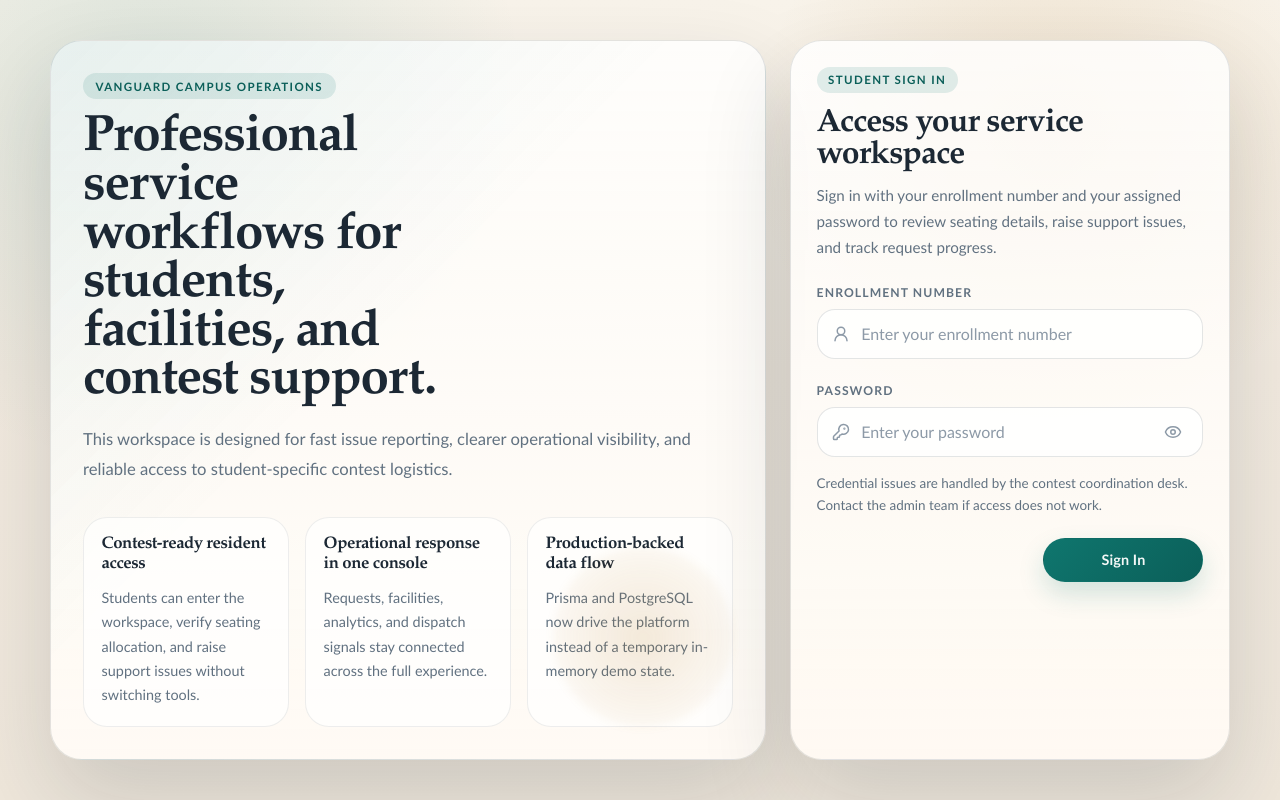
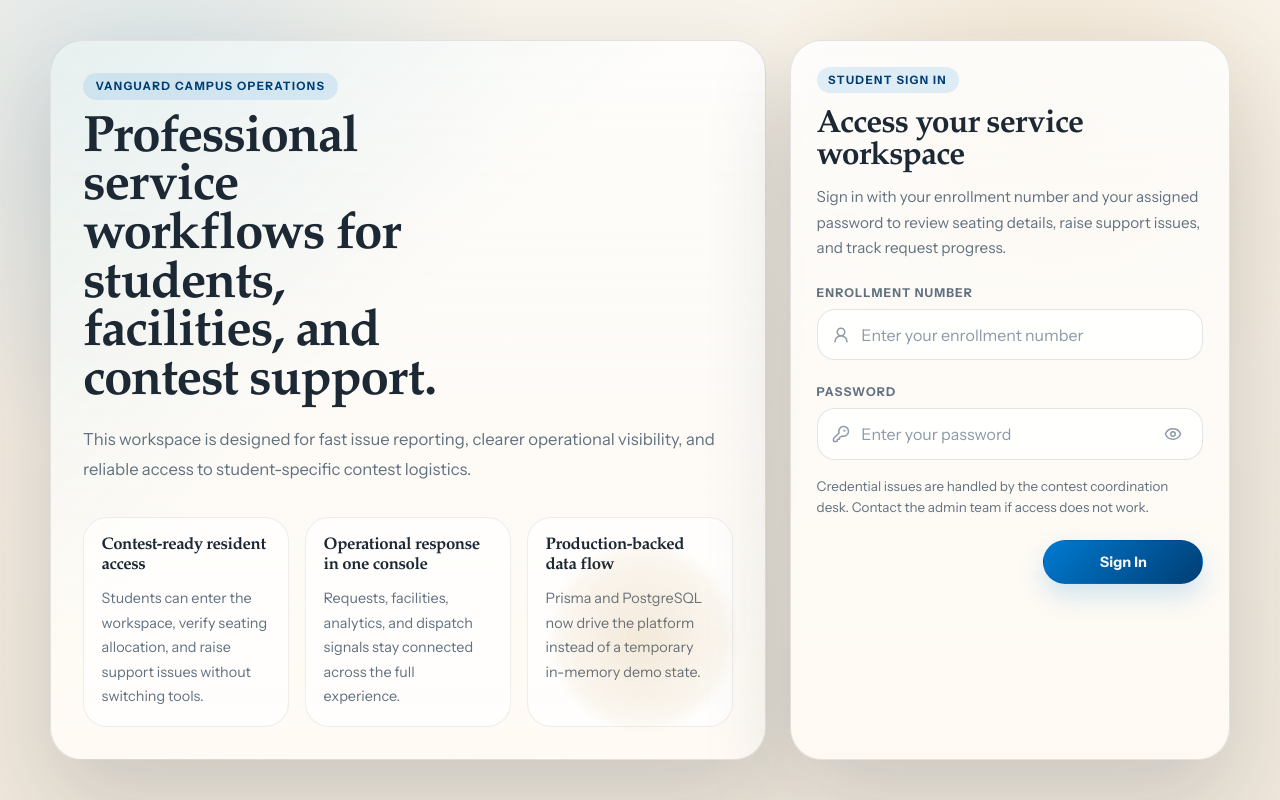
Before and after one commit to aabirsarkar-sde/System_Design_Project, a Next.js app in the folder frontend/: page /login in a window 1280 px wide. Built offline with nearby package versions, Linux system fonts and the light colour scheme; no server answers.

Commit message:
feat: rebrand UI to NST Operations
- Introduce the Deep Blue (#003E74) and Lighter Blue (#007AD1) palette
- Globally replace Aptos with Instrument Sans (optimized via next/font)
- Update sidebar navigation logo and gradients

```diff
--- a/frontend/src/app/globals.css
+++ b/frontend/src/app/globals.css
@@ -14,9 +14,9 @@
   --text-tertiary: #8d9aa7;
   --text-on-dark: #f8f5ef;
 
-  --brand: #0f766e;
-  --brand-strong: #0b5f59;
-  --brand-soft: rgba(15, 118, 110, 0.12);
+  --brand: #007AD1;
+  --brand-strong: #003E74;
+  --brand-soft: rgba(0, 122, 209, 0.12);
   --accent: #b7791f;
   --accent-soft: rgba(183, 121, 31, 0.14);
   --danger: #b42318;
@@ -33,15 +33,14 @@
   --shadow-soft: 0 22px 50px rgba(24, 37, 49, 0.08);
   --shadow-card: 0 18px 38px rgba(24, 37, 49, 0.1);
   --shadow-shell: 0 40px 90px rgba(24, 37, 49, 0.16);
-  --shadow-focus: 0 0 0 4px rgba(15, 118, 110, 0.12);
+  --shadow-focus: 0 0 0 4px rgba(0, 122, 209, 0.12);
 
   --radius-sm: 14px;
   --radius-md: 22px;
   --radius-lg: 30px;
   --radius-xl: 40px;
 
-  --font-sans: "Aptos", "IBM Plex Sans", "Segoe UI Variable", "Trebuchet MS",
-    sans-serif;
+  --font-sans: var(--font-sans-next), "Instrument Sans", sans-serif;
   --font-display: "Iowan Old Style", "Palatino Linotype", "Book Antiqua", serif;
 }
 
@@ -61,7 +60,7 @@ body {
   color: var(--text-primary);
   font-family: var(--font-sans);
   background:
-    radial-gradient(circle at 12% 12%, rgba(15, 118, 110, 0.12), transparent 28%),
+    radial-gradient(circle at 12% 12%, rgba(0, 122, 209, 0.12), transparent 28%),
     radial-gradient(circle at 82% 18%, rgba(183, 121, 31, 0.14), transparent 24%),
     linear-gradient(180deg, #f8f3ea 0%, #f2eadf 46%, #efe7db 100%);
   -webkit-font-smoothing: antialiased;
@@ -140,8 +139,8 @@ ul {
   left: -6vw;
   background: radial-gradient(
     circle at 35% 35%,
-    rgba(15, 118, 110, 0.26),
-    rgba(15, 118, 110, 0)
+    rgba(0, 122, 209, 0.26),
+    rgba(0, 122, 209, 0)
   );
   animation: floatOrbOne 18s ease-in-out infinite alternate;
 }
@@ -190,10 +189,10 @@ ul {
   gap: 1.4rem;
   padding: 1.6rem 1.25rem 1.35rem;
   background:
-    linear-gradient(180deg, rgba(20, 33, 45, 0.98) 0%, rgba(25, 39, 53, 0.96) 100%);
+    linear-gradient(180deg, rgba(0, 62, 116, 0.98) 0%, rgba(0, 42, 85, 0.96) 100%);
   color: var(--text-on-dark);
   border-right: 1px solid rgba(255, 255, 255, 0.08);
-  box-shadow: 28px 0 60px rgba(12, 20, 28, 0.18);
+  box-shadow: 28px 0 60px rgba(0, 31, 64, 0.28);
   backdrop-filter: blur(20px);
 }
 
@@ -249,7 +248,7 @@ ul {
     rgba(255, 255, 255, 0.32),
     transparent 40%,
     transparent 70%,
-    rgba(15, 118, 110, 0.05)
+    rgba(0, 122, 209, 0.05)
   );
 }
 
@@ -329,7 +328,7 @@ ul {
 
 .pill-highlight {
   background: var(--brand-soft);
-  border-color: rgba(15, 118, 110, 0.18);
+  border-color: rgba(0, 122, 209, 0.18);
   color: var(--brand-strong);
 }
 
@@ -366,11 +365,11 @@ ul {
 .btn-primary {
   background: linear-gradient(135deg, var(--brand) 0%, var(--brand-strong) 100%);
   color: #f4f8f7;
-  box-shadow: 0 12px 26px rgba(15, 118, 110, 0.18);
+  box-shadow: 0 12px 26px rgba(0, 122, 209, 0.18);
 }
 
 .btn-primary:hover {
-  box-shadow: 0 16px 30px rgba(15, 118, 110, 0.22);
+  box-shadow: 0 16px 30px rgba(0, 122, 209, 0.22);
 }
 
 .btn-outline {
@@ -400,7 +399,7 @@ ul {
 .badge-primary {
   color: var(--brand-strong);
   background: var(--brand-soft);
-  border-color: rgba(15, 118, 110, 0.16);
+  border-color: rgba(0, 122, 209, 0.16);
 }
 
 .badge-gray {
@@ -553,7 +552,7 @@ ul {
 
 .form-group input:focus,
 .form-group textarea:focus {
-  border-color: rgba(15, 118, 110, 0.34);
+  border-color: rgba(0, 122, 209, 0.34);
   box-shadow: var(--shadow-focus);
   background: #fff;
 }
--- a/frontend/src/app/layout.tsx
+++ b/frontend/src/app/layout.tsx
@@ -1,8 +1,15 @@
+import { Instrument_Sans } from "next/font/google";
 import type { Metadata } from "next";
 import { getSiteBaseUrl } from "@/lib/env";
 import "./globals.css";
 
 const siteBaseUrl = getSiteBaseUrl();
+
+const instrumentSans = Instrument_Sans({
+  subsets: ["latin"],
+  variable: "--font-sans-next",
+  display: "swap",
+});
 
 export const metadata: Metadata = {
   metadataBase: new URL(siteBaseUrl),
@@ -45,7 +52,7 @@ export default function RootLayout({
   children: React.ReactNode;
 }>) {
   return (
-    <html lang="en">
+    <html lang="en" className={instrumentSans.variable}>
       <body>{children}</body>
     </html>
   );
--- a/frontend/src/components/Sidebar.tsx
+++ b/frontend/src/components/Sidebar.tsx
@@ -61,7 +61,7 @@ export default function Sidebar() {
   return (
     <aside className="sidebar">
       <div className="sidebar-header">
-        <div className="brand-mark">VC</div>
+        <div className="brand-mark">NST</div>
         <div>
           <p className="brand-kicker">Campus Service Desk</p>
           <h1 className="brand-title">NST Operations</h1>
```
